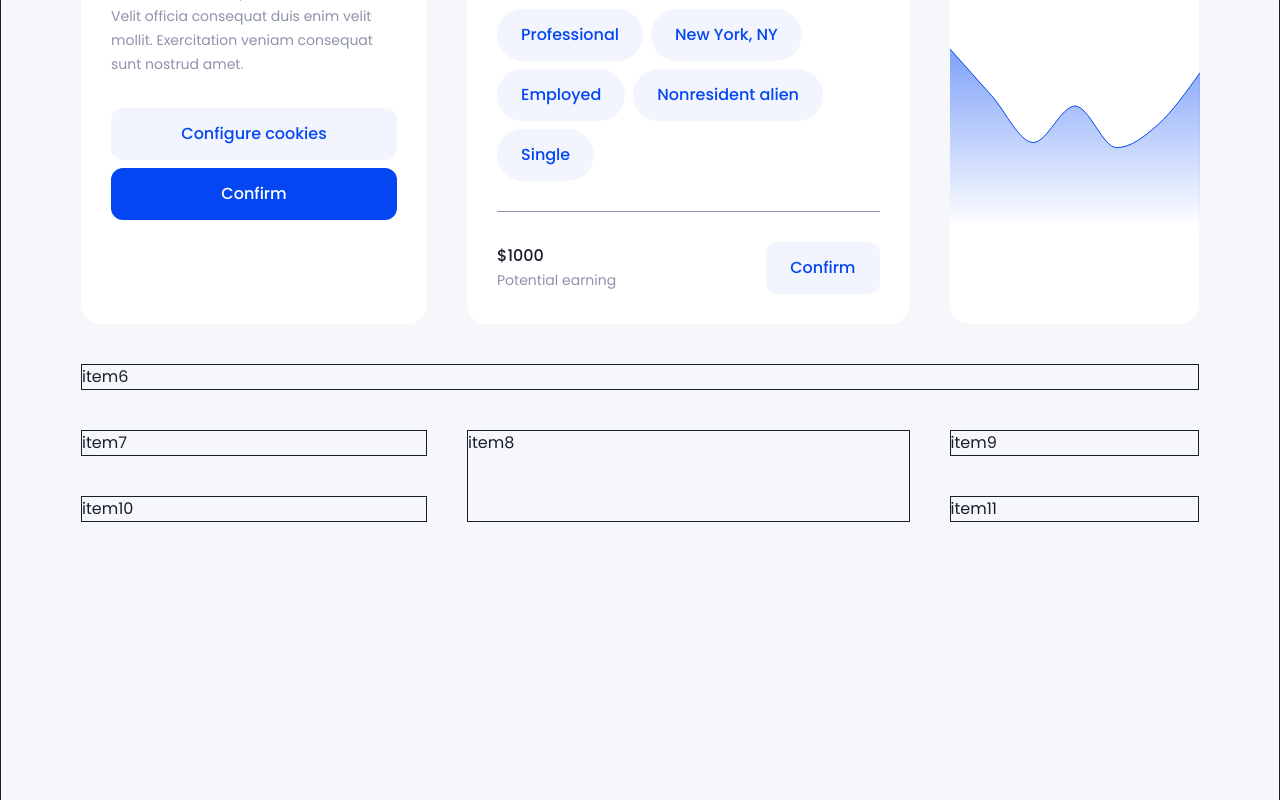
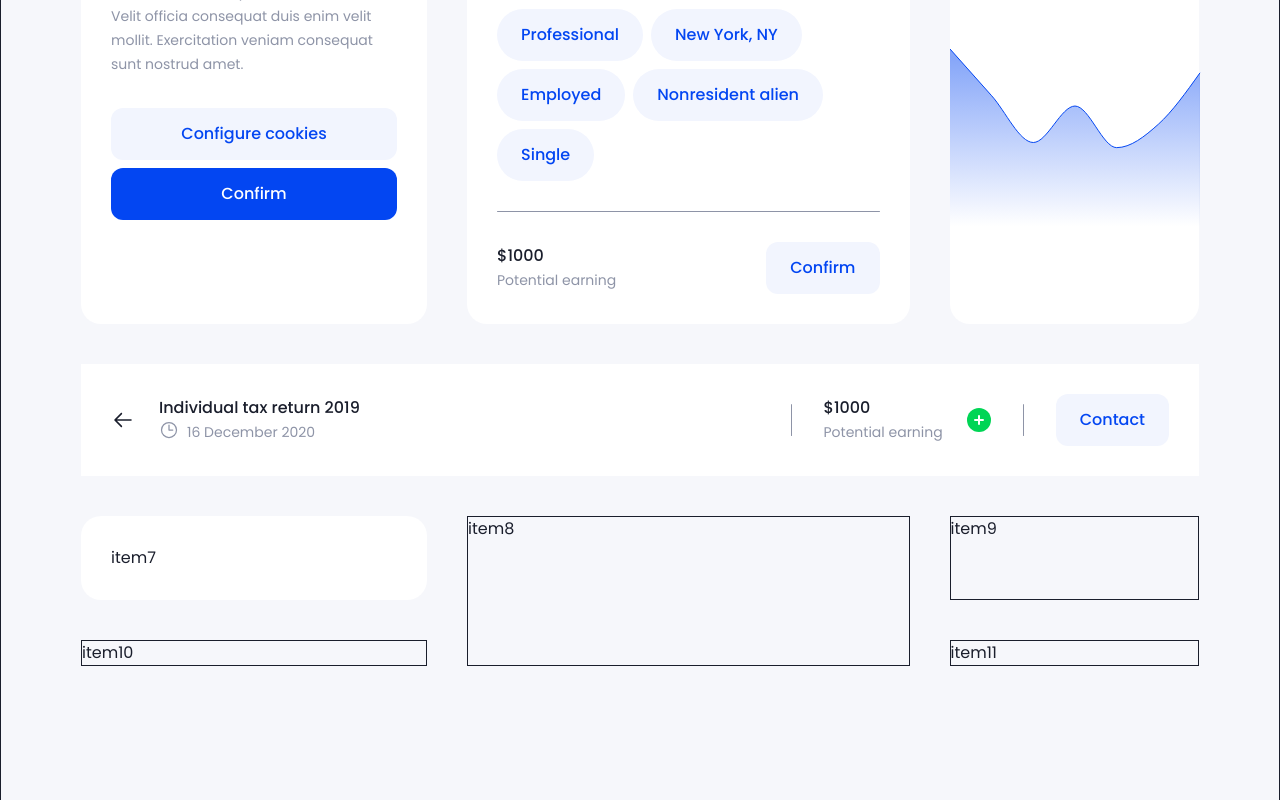
Before and after one commit to masudrahman-dev/grid-on, a React (Vite) app: page / in a window 1280 px wide. Shown: the part 511-1311 px from the top of the page. Built offline with nearby package versions, Linux system fonts and the light colour scheme.

Commit message:
tax return 3 done

```diff
--- a/src/App.tsx
+++ b/src/App.tsx
@@ -7,6 +7,7 @@ import ProsMilestone from "./components/organisms/pros-milestone/ProsMilestone";
 
 import CookiesCard from "./components/organisms/cookies-card/CookiesCard";
 import TaxReturn2 from "./components/organisms/tax-return-2/TaxReturn2";
+import TaxReturn3 from "./components/organisms/tax-return-3/TaxReturn3";
 
 const App = () => {
   return (
@@ -28,8 +29,12 @@ const App = () => {
         <div className="col-span-5   row-span-2   rounded bg-white p-base  ">
           <TaxReturn2 />
         </div>
-        <div className="col-span-full border ">item6</div>
-        <div className="col-span-4 border ">item7</div>
+        <div className="group col-span-full row-span-1 bg-white p-base ">
+          <TaxReturn3 />
+        </div>
+        <div className="col-span-4  row-span-1 rounded bg-white p-base ">
+          item7
+        </div>
         <div className="col-span-5 row-span-2  border ">item8</div>
         <div className="col-span-3  border ">item9</div>
         <div className="col-span-4  border ">item10</div>
--- a/src/components/atoms/button/Button.tsx
+++ b/src/components/atoms/button/Button.tsx
@@ -12,7 +12,7 @@ const Button = forwardRef<HTMLButtonElement, ButtonProps>(
     <button
       ref={ref}
       className={clx(
-        " inline-flex  items-center justify-center rounded-xl bg-blue-light px-6 py-[14px]  font-medium text-primary transition-colors delay-100 hover:bg-primary hover:text-white",
+        " inline-flex  items-center justify-center rounded-xl bg-blue-light px-6 py-[14px] font-medium  text-primary  transition-colors  duration-300 ease-in-out hover:bg-primary hover:text-white",
         className,
       )}
       type={type}
--- a/src/components/icons/arrow-left/ArrowLeft.tsx
+++ b/src/components/icons/arrow-left/ArrowLeft.tsx
@@ -1,23 +1,23 @@
 import React from "react";
+import clx from "../../utils/clx";
 
-const ArrowLeft = () => {
+const ArrowLeft = ({ className }: { className?: string }) => {
   return (
-    <div>
-      <svg
-        xmlns="http://www.w3.org/2000/svg"
-        fill="none"
-        viewBox="0 0 24 24"
-        strokeWidth={1.5}
-        stroke="currentColor"
-        className="h-6 w-6"
-      >
-        <path
-          strokeLinecap="round"
-          strokeLinejoin="round"
-          d="M10.5 19.5 3 12m0 0 7.5-7.5M3 12h18"
-        />
-      </svg>
-    </div>
+    <svg
+      width="15"
+      height="15"
+      viewBox="0 0 15 15"
+      fill="none"
+      xmlns="http://www.w3.org/2000/svg"
+      className={clx("h-6 w-6", className)}
+    >
+      <path
+        d="M6.85355 3.14645C7.04882 3.34171 7.04882 3.65829 6.85355 3.85355L3.70711 7H12.5C12.7761 7 13 7.22386 13 7.5C13 7.77614 12.7761 8 12.5 8H3.70711L6.85355 11.1464C7.04882 11.3417 7.04882 11.6583 6.85355 11.8536C6.65829 12.0488 6.34171 12.0488 6.14645 11.8536L2.14645 7.85355C1.95118 7.65829 1.95118 7.34171 2.14645 7.14645L6.14645 3.14645C6.34171 2.95118 6.65829 2.95118 6.85355 3.14645Z"
+        fill="currentColor"
+        fill-rule="evenodd"
+        clip-rule="evenodd"
+      ></path>
+    </svg>
   );
 };
 
--- /dev/null
+++ b/src/components/organisms/tax-return-3/TaxReturn3.tsx
@@ -0,0 +1,44 @@
+import React from "react";
+import Line3 from "../../icons/line-3/Line3";
+import ClockIcon from "../../icons/clock-icon/ClockIcon";
+import Profile from "../../molecules/profile/Profile";
+import LocationIcon from "../../icons/location-icon/LocationIcon";
+import Vl from "../../atoms/vl/Vl";
+import PlusIcon from "../../icons/plus-icon/PlusIcon";
+import Button from "../../atoms/button/Button";
+import ArrowLeft from "../../icons/arrow-left/ArrowLeft";
+
+const TaxReturn3 = () => {
+  return (
+    <div className=" flex items-center justify-between gap-12">
+      <div className="flex items-center gap-6">
+        <ArrowLeft className="transition-transform duration-100 group-hover:-translate-x-2 " />
+        <div>
+          <p className="min-w-[201px] text-base font-medium">
+            Individual tax return 2019
+          </p>
+          <p className="flex gap-2 text-gray">
+            <ClockIcon />
+            <span className="text-paragraph text-gray">16 December 2020</span>
+          </p>
+        </div>
+      </div>
+      <div className="flex items-center">
+        <Vl />
+        <div className="flex items-center space-x-6 ">
+          <div className="">
+            <p className="text-base font-medium">$1000</p>
+            <span className="text-nowrap text-paragraph text-gray">
+              Potential earning
+            </span>
+          </div>
+          <PlusIcon />
+        </div>
+        <Vl />
+        <Button>Contact</Button>
+      </div>
+    </div>
+  );
+};
+
+export default TaxReturn3;
```
